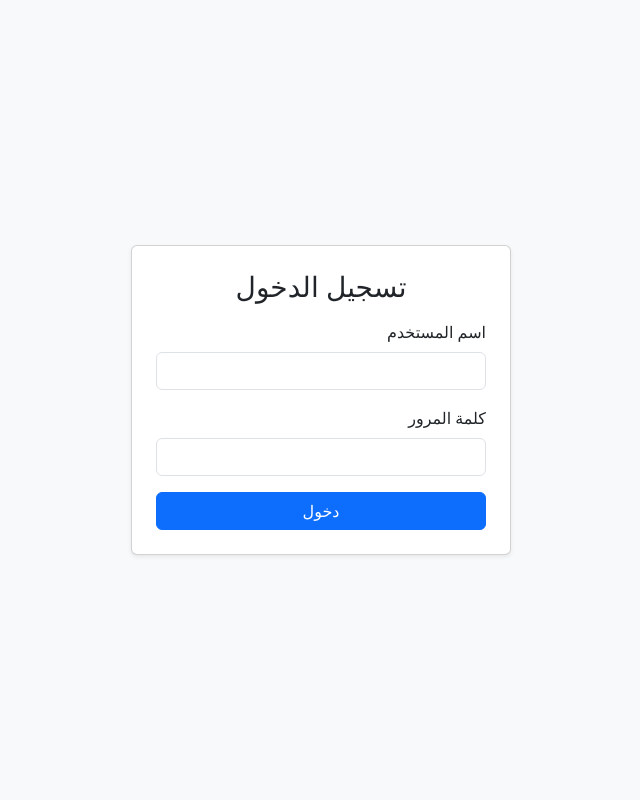
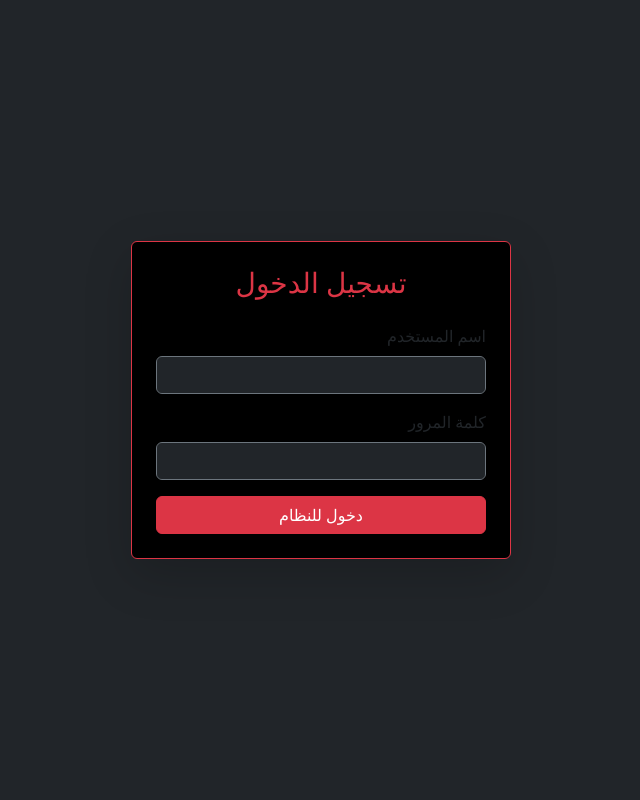
Before and after one commit to ahmedmorad2002h-blip/cyber-reports, a Flask app: page /login in a window 1280 px wide. Shown: the whole page, without its empty margins (319-959 px from the left). Run offline with Flask 3, Linux system fonts and the light colour scheme.

Commit message:
Enhance login page with new title and styles

```diff
--- a/templates/login.html
+++ b/templates/login.html
@@ -2,12 +2,12 @@
 <html lang="ar" dir="rtl">
 <head>
     <meta charset="UTF-8">
-    <title>تسجيل الدخول</title>
+    <title>تسجيل الدخول - شعبة الأمن السيبراني</title>
     <link href="https://cdn.jsdelivr.net/npm/bootstrap@5.3.0/dist/css/bootstrap.min.css" rel="stylesheet">
 </head>
-<body class="bg-light d-flex align-items-center justify-content-center vh-100">
-    <div class="card p-4 shadow-sm" style="width: 380px;">
-        <h3 class="text-center mb-3">تسجيل الدخول</h3>
+<body class="bg-dark d-flex align-items-center justify-content-center vh-100 text-light">
+    <div class="card bg-black border border-danger p-4 shadow-lg" style="width: 380px;">
+        <h3 class="text-center mb-4 text-danger">تسجيل الدخول</h3>
 
         {% with messages = get_flashed_messages(with_categories=true) %}
             {% if messages %}
@@ -20,13 +20,13 @@
         <form method="POST">
             <div class="mb-3">
                 <label class="form-label">اسم المستخدم</label>
-                <input type="text" name="username" class="form-control" required>
+                <input type="text" name="username" class="form-control bg-dark text-light border-secondary" required>
             </div>
             <div class="mb-3">
                 <label class="form-label">كلمة المرور</label>
-                <input type="password" name="password" class="form-control" required>
+                <input type="password" name="password" class="form-control bg-dark text-light border-secondary" required>
             </div>
-            <button type="submit" class="btn btn-primary w-100">دخول</button>
+            <button type="submit" class="btn btn-danger w-100">دخول للنظام</button>
         </form>
     </div>
 </body>
```
